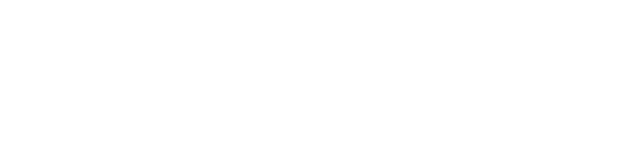
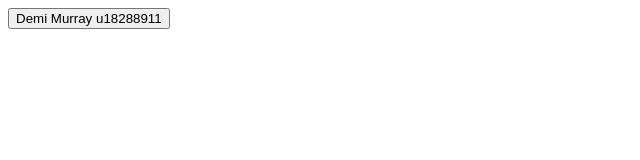
Before and after one commit to ki20/INF-272-Class-activity-1-, a plain HTML site: page index.html in a window 1280 px wide. Shown: the whole page, without its empty margins (0-640 px from the left). Drawn offline with Linux system fonts and the light colour scheme.

Commit message:
Update index.html

```diff
--- a/index.html
+++ b/index.html
@@ -4,5 +4,6 @@
 <title></title>
 </head>
 <body>
+  <button type="button" id="dButton">Demi Murray u18288911</button>
 </body>
 </html>
```
